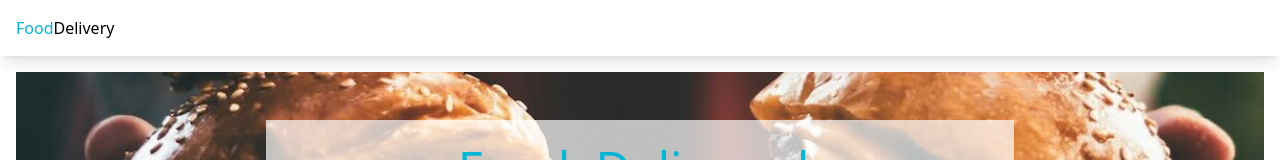
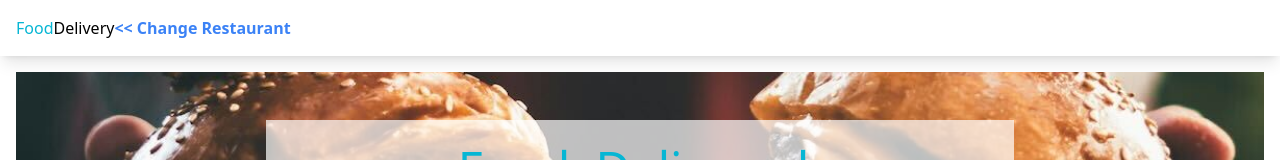
Before and after one commit to nadrojb/food-delivery-app-react, a React (Vite) app: page / in a window 1280 px wide. Shown: the top 160 px of the page. Built offline with nearby package versions, Linux system fonts and the light colour scheme; no server answers.

Commit message:
button created and styled added to app.jsx

```diff
--- a/src/App.jsx
+++ b/src/App.jsx
@@ -2,6 +2,7 @@ import { useEffect, useState } from "react";
 import RestaurantButton from "./Components/RestaurantButton/index.jsx";
 import HeroText from "./Components/HeroText/index.jsx";
 import MenuItems from "./Components/MenuItems/index.jsx";
+import ReturnButton from "./Components/ReturnButton/index.jsx";
 
 function App() {
   const [restaurantNames, setRestaurantNames] = useState([]);
@@ -19,6 +20,7 @@ function App() {
       <header className="p-4 text-center shadow-lg md:text-left">
         <p>
           <span className="text-cyan-500">Food</span>Delivery
+          <ReturnButton/>
         </p>
       </header>
       <section className="w-full mt-4 md:px-4 h-60">
--- /dev/null
+++ b/src/Components/ReturnButton/index.jsx
@@ -0,0 +1,10 @@
+
+function ReturnButton() {
+    return (
+    <>
+        <button className="text-blue-500 font-bold" > &lt;&lt;  Change Restaurant</button>
+    </>
+    )
+}
+
+export default ReturnButton
```
